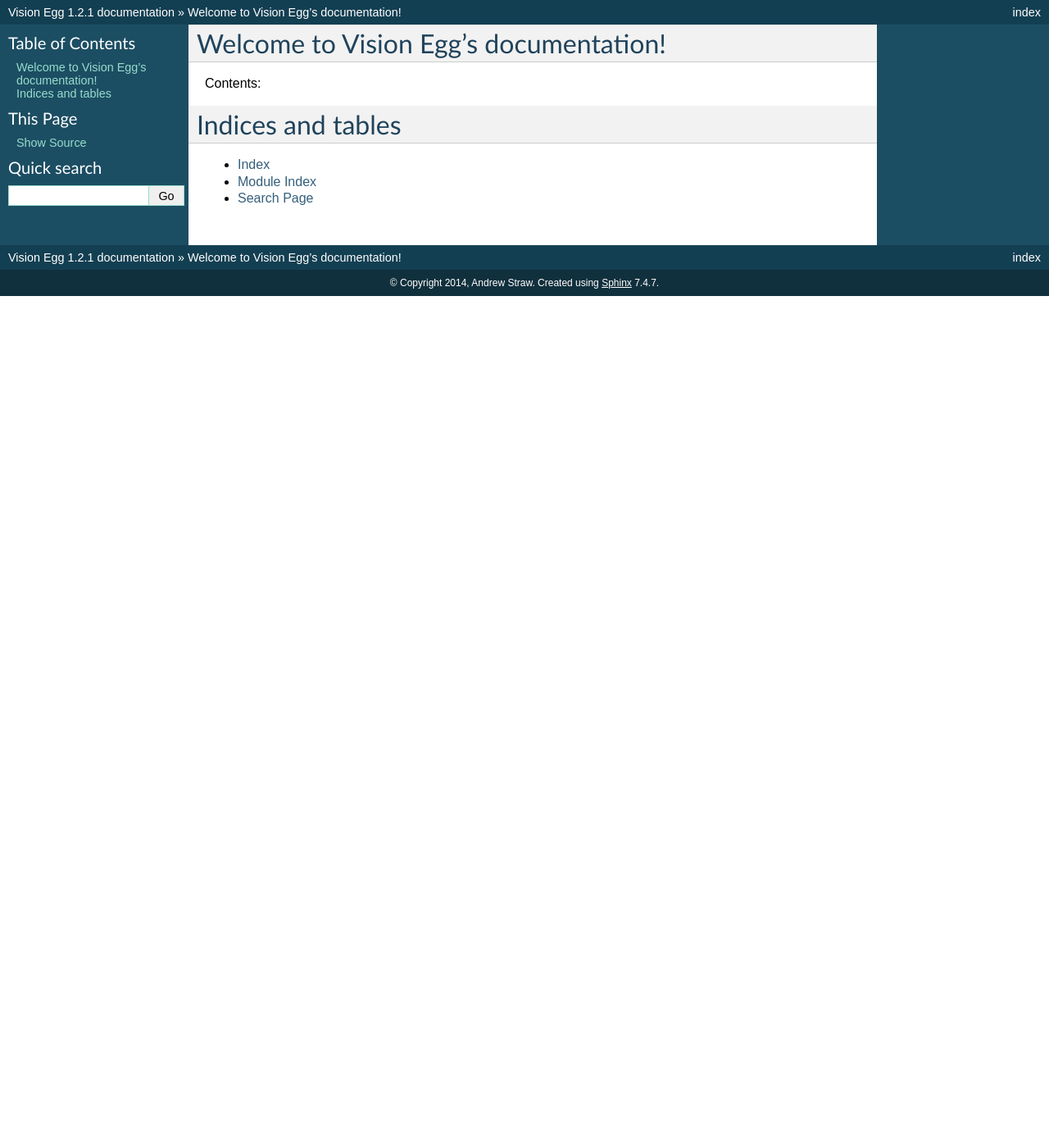
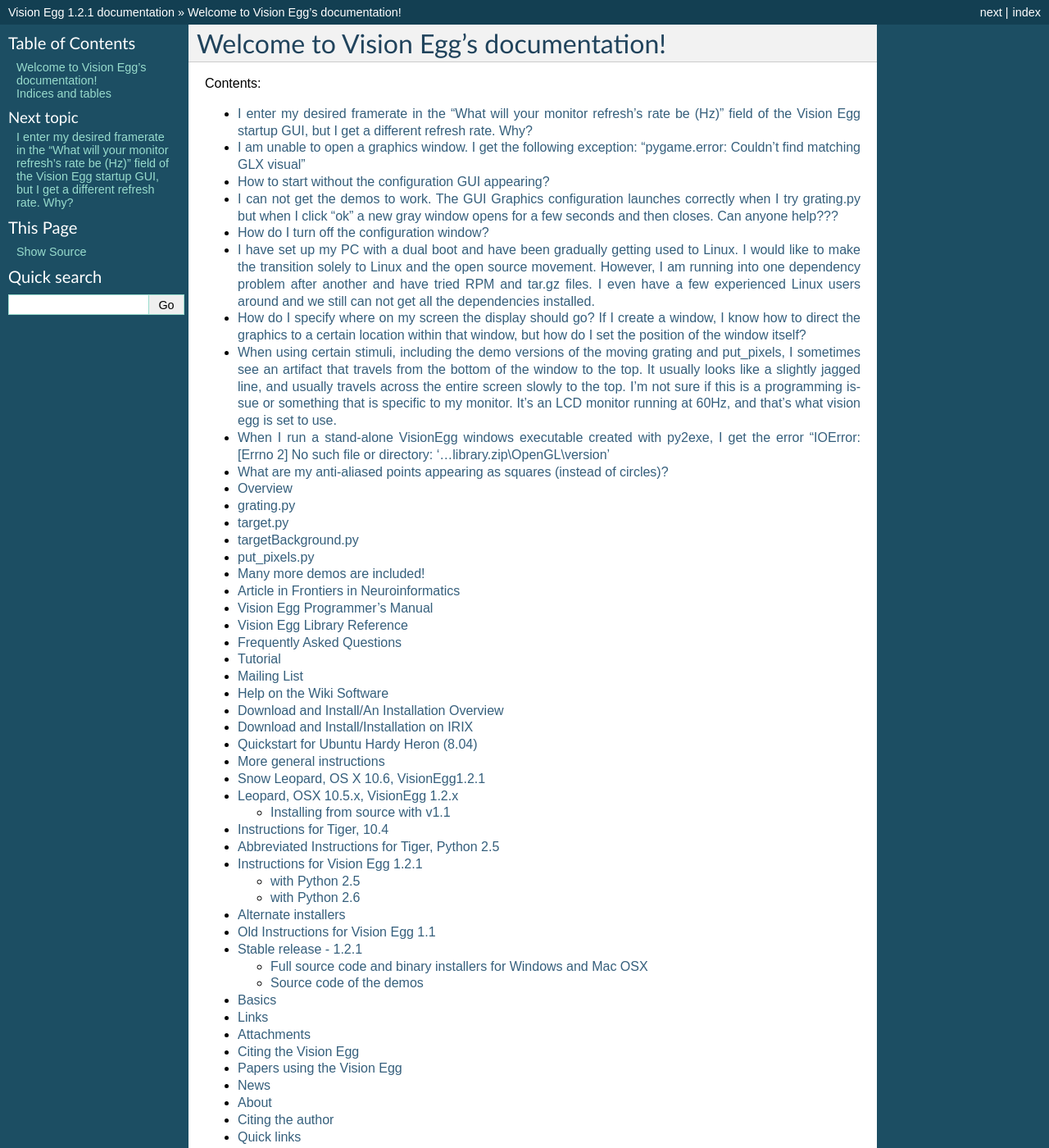
Before and after one commit to visionegg/visionegg, a Sphinx documentation site: the page built from docs/index.rst, in a window 1280 px wide and 1400 px high. Shown: the whole window at 82% size. Built offline with Sphinx 7.4.7, drawn with Linux system fonts in a browser that asks for light colours; some of the changed lines change nothing that is shown; some of the changed text lies outside the part shown.

Commit message:
docs: (unfinished) convert to Sphinx

```diff
--- a/docs/Download%20and%20Install%2FAn%20Installation%20Overview.rst
+++ b/docs/Download%20and%20Install%2FAn%20Installation%20Overview.rst
@@ -1,5 +1,8 @@
 #format rst
 ## page was renamed from Download and Install/installation overview
+
+Download and Install/An Installation Overview
+#############################################
 
 `[[Navigation(siblings)]]`_
 
--- a/docs/Download%20and%20Install%2FInstall%20on%20IRIX.rst
+++ b/docs/Download%20and%20Install%2FInstall%20on%20IRIX.rst
@@ -1,4 +1,7 @@
 #format rst
+
+Download and Install/Installation on IRIX
+#########################################
 
 `[[Navigation(siblings)]]`_
 
--- a/docs/index.rst
+++ b/docs/index.rst
@@ -9,9 +9,33 @@
 Contents:
 
 .. toctree::
-   :maxdepth: 2
 
-
+  Documentation%2FFAQ
+  Documentation%2FTutorial
+  Documentation
+  Download%20and%20Install%2FAn%20Installation%20Overview
+  Download%20and%20Install%2FInstall%20on%20IRIX
+  Download%20and%20Install%2FInstall%20on%20Linux
+  Download%20and%20Install%2FInstall%20on%20MacOSX
+  Download%20and%20Install%2FInstall%20on%20Windows
+  Download%20and%20Install
+  Intro%20and%20Overview%2FAbout%20this%20wiki
+  Intro%20and%20Overview%2FCalibration
+  Intro%20and%20Overview%2FCitations
+  Intro%20and%20Overview%2FFrameRates
+  Intro%20and%20Overview%2FPlatforms
+  Intro%20and%20Overview%2FScreenshots
+  Intro%20and%20Overview%2FSynchronization
+  Intro%20and%20Overview%2FTechnologies
+  Intro%20and%20Overview
+  Miscellaneous%2FCreditsAndThanks
+  Miscellaneous%2FLabView
+  Miscellaneous%2FSimilarSoftware
+  Miscellaneous%2FUsersAndFriends
+  Miscellaneous
+  News
+  Quest
+  SourceRepository
 
 Indices and tables
 ==================
```
